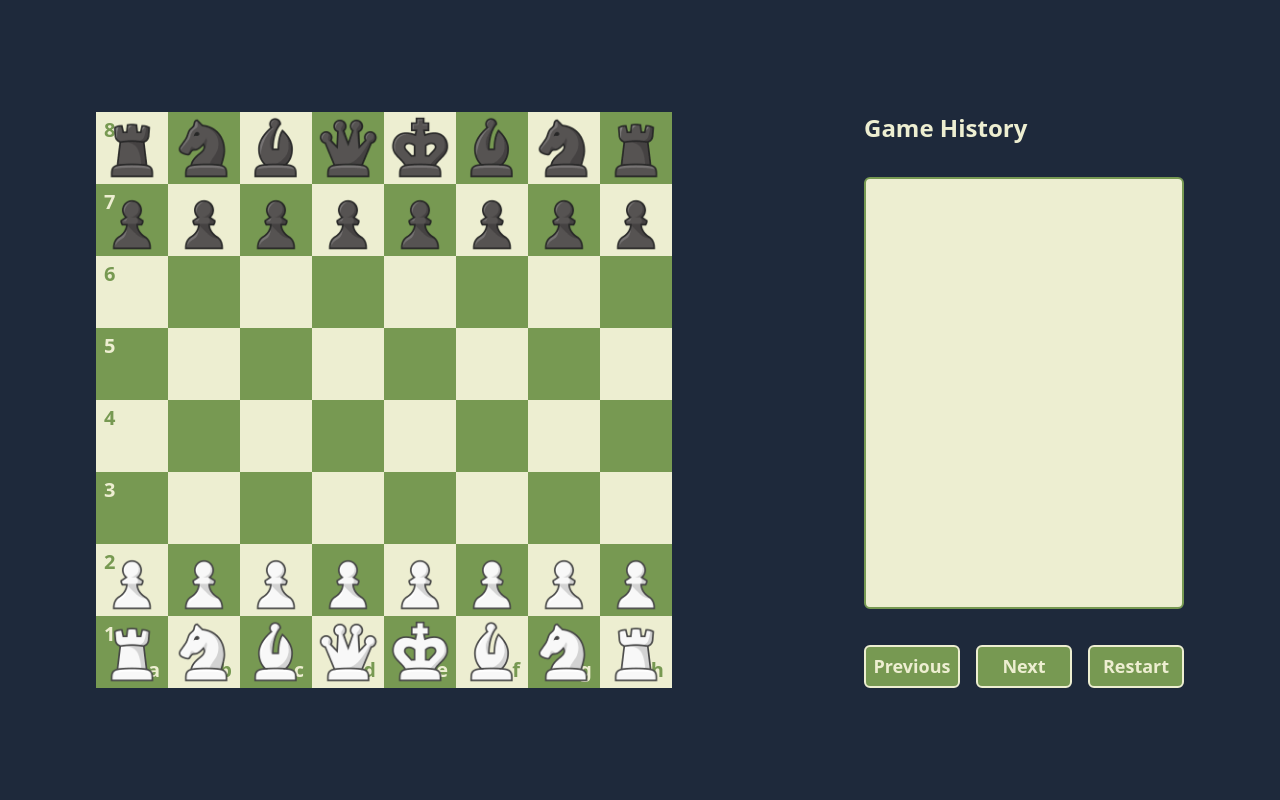
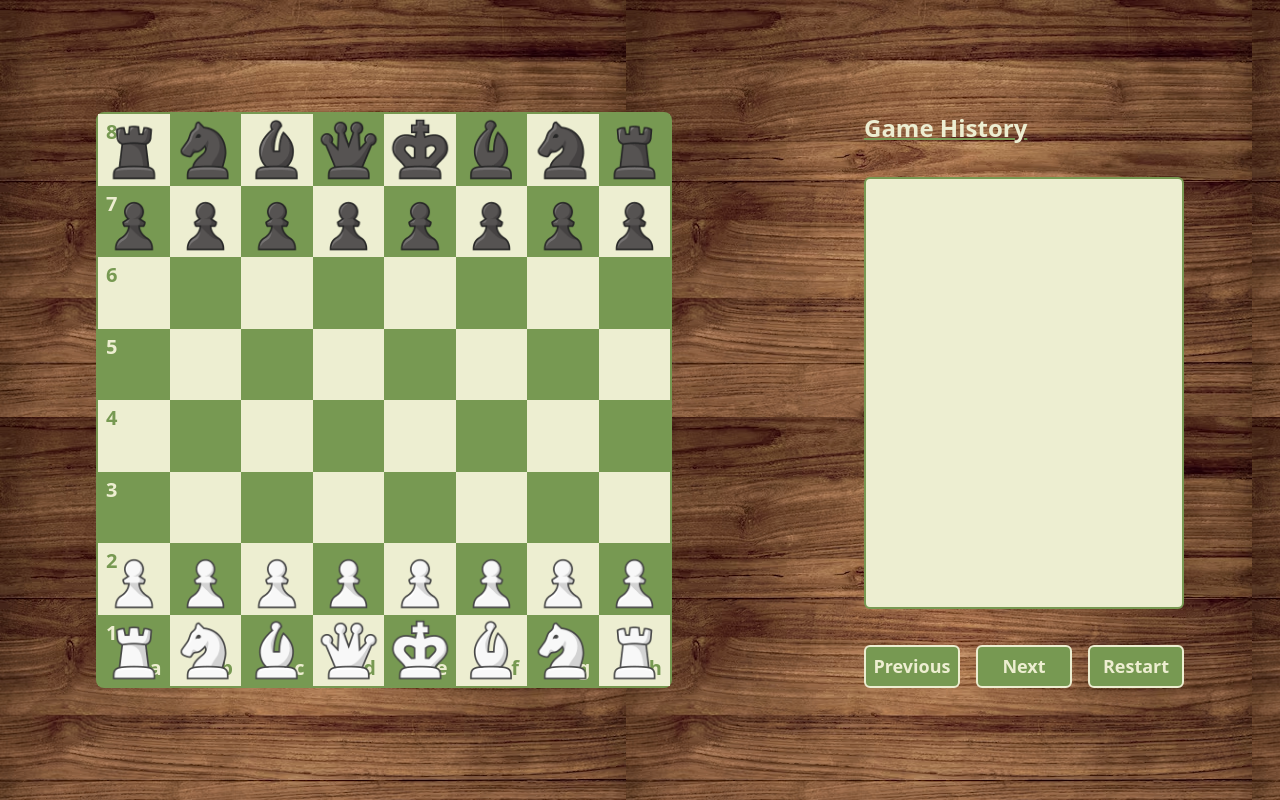
Before and after one commit to AitorMelero/chess-game, a React (Vite) app: page / in a window 1280 px wide. Built offline with nearby package versions, Linux system fonts and the light colour scheme.

Commit message:
Feat: Mejorar estilos finales

```diff
--- a/src/App.tsx
+++ b/src/App.tsx
@@ -19,7 +19,7 @@ const App = (): JSX.Element => {
   }
 
   return (
-    <main className='flex flex-col content-around items-center justify-around lg:flex-row min-h-[100vh] bg-slate-800'>
+    <main className="flex flex-col content-around items-center justify-around lg:flex-row min-h-[100vh] bg-[url('assets/bg.avif')]">
       <Chessboard chessboardModel={appModel.chessboard}/>
       <GameHistory goPreviousPlay={goPreviousPlay} goNextPlay={goNextPlay} restart={restart} />
     </main>
--- a/src/components/GameHistory.tsx
+++ b/src/components/GameHistory.tsx
@@ -10,7 +10,7 @@ interface Props {
 export const GameHistory: React.FC<Props> = ({ goPreviousPlay, goNextPlay, restart }) => {
   return (
     <section className="game-history">
-      <h1 className='text-light-square font-bold text-2xl h-[5%]'>Game History</h1>
+      <h1 className='text-light-square font-bold text-2xl h-[5%] underline decoration-dark-square decoration-2'>Game History</h1>
 
       <PlaysHistory />
 
--- a/src/index.css
+++ b/src/index.css
@@ -11,7 +11,7 @@
     @apply w-[90vw] lg:w-[70vw] xl:w-[45vw] min-w-80
   }
   .chessboard {
-    @apply grid grid-cols-8 chessboard-height chessboard-width
+    @apply grid grid-cols-8 chessboard-height chessboard-width border-2 rounded-lg border-dark-square
   }
 
   /* Game History */
```
Also changed, not shown: src/assets/bg.avif (added).
